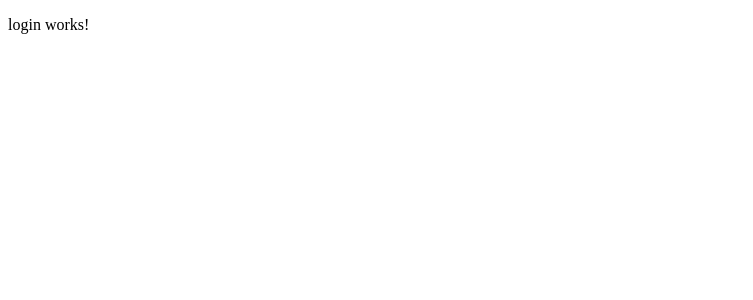
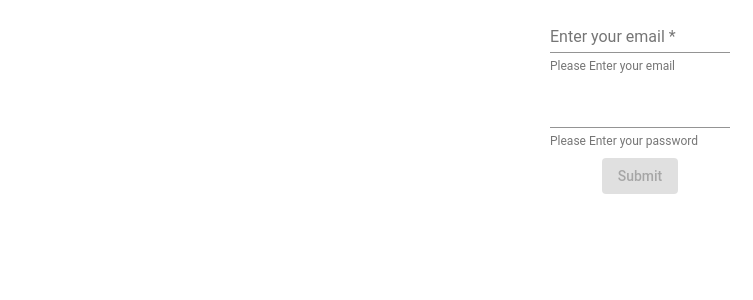
Before and after one commit to sms7182/fitnessTracker, an Angular app: page /login in a window 1280 px wide. Shown: the top 300 px of the page, without its empty margins (0-753 px from the left). Built offline with nearby package versions, Linux system fonts and the light colour scheme.

Commit message:
add login form

```diff
--- a/src/app/auth/login/login.component.html
+++ b/src/app/auth/login/login.component.html
@@ -1 +1,26 @@
-<p>login works!</p>
+<section class="login-form">
+    <form fxLayout="column" fxLayoutAlign="center center" fxLayoutGap="10px" #f="ngForm" (ngSubmit)="onSubmit(f)">
+        <mat-form-field>
+            <input type="email"
+            matInput
+            placeholder="Enter your email"
+            ngModel
+            name="email"
+            required
+            #emailInput="ngModel">
+            <mat-hint>Please Enter your email</mat-hint>
+        </mat-form-field>
+        <mat-form-field>
+            <input type="password"
+             matInput
+             ngModel
+             name="password"
+             required
+             #passwordInput="ngModel">
+             <mat-hint>Please Enter your password</mat-hint>
+             <mat-error >Miss password</mat-error>
+
+        </mat-form-field>
+        <button type="submit" mat-raised-button color="primary" [disabled]="f.invalid">Submit</button>
+    </form>
+</section>
--- a/src/app/auth/login/login.component.ts
+++ b/src/app/auth/login/login.component.ts
@@ -1,4 +1,5 @@
 import { Component, OnInit } from '@angular/core';
+import { NgForm } from '@angular/forms';
 
 @Component({
   selector: 'app-login',
@@ -12,4 +13,7 @@ export class LoginComponent implements OnInit {
   ngOnInit(): void {
   }
 
+  onSubmit(f:NgForm){
+
+  }
 }
--- a/src/app/auth/signup/signup.component.html
+++ b/src/app/auth/signup/signup.component.html
@@ -9,6 +9,7 @@
     email
     required
     #emaiInput="ngModel">
+
     <mat-error *ngIf="emaiInput.hasError('required')">Field must not be Empty</mat-error>
     <mat-error *ngIf="!emaiInput.hasError('required')">Email is  invalid</mat-error>
    </mat-form-field>
```
